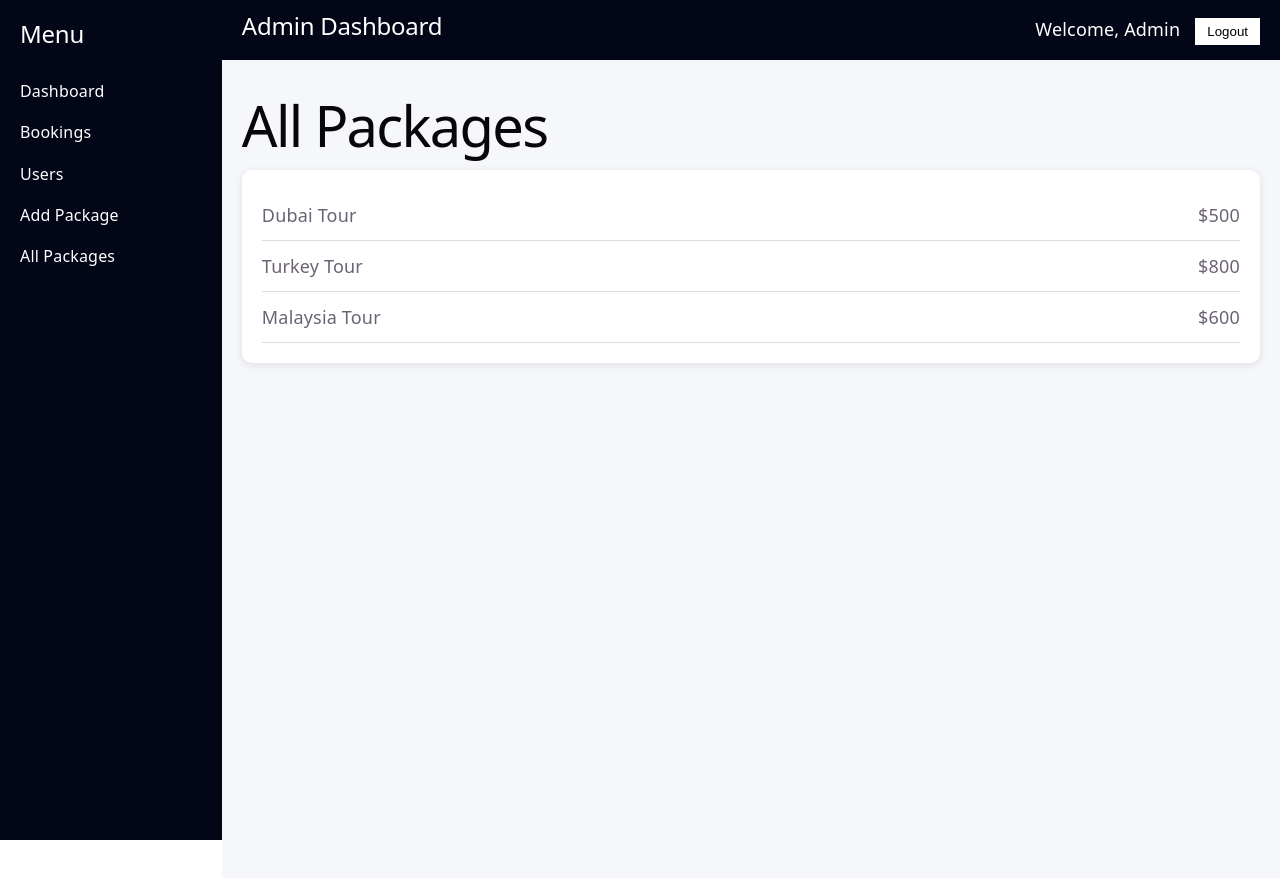
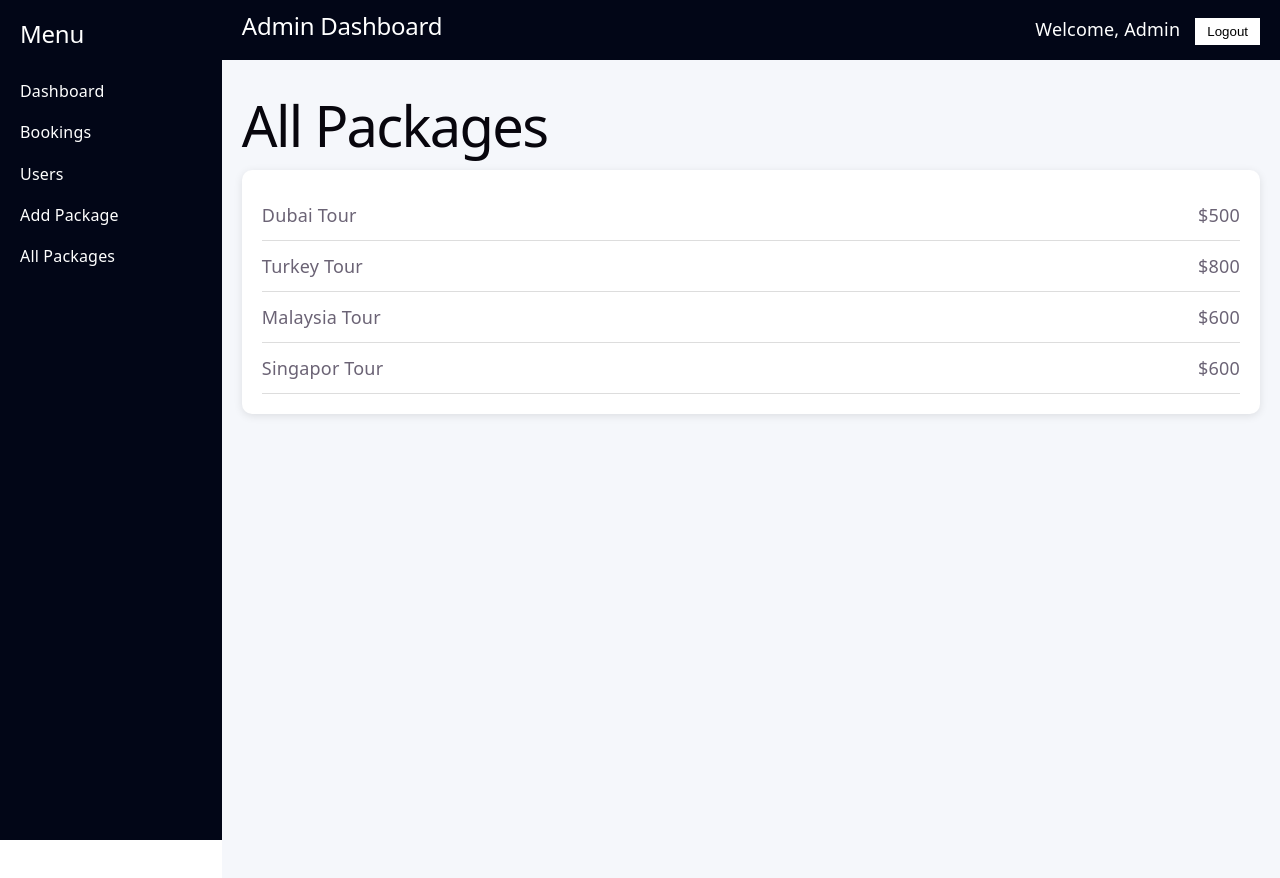
Before and after one commit to Ahmed12590/nodejs-admin-backend, a React (Vite) app in the folder frontend/: page /all-packages in a window 1280 px wide. Shown: the top 878 px of the page. Built offline with nearby package versions, Linux system fonts and the light colour scheme.

Commit message:
minor changes

```diff
--- a/frontend/src/pages/AllPackages.jsx
+++ b/frontend/src/pages/AllPackages.jsx
@@ -6,6 +6,7 @@ function AllPackages() {
     { id: 1, name: "Dubai Tour", price: "$500" },
     { id: 2, name: "Turkey Tour", price: "$800" },
     { id: 3, name: "Malaysia Tour", price: "$600" },
+    { id: 4, name: "Singapor Tour", price: "$600" },
   ];
 
   return (
```
